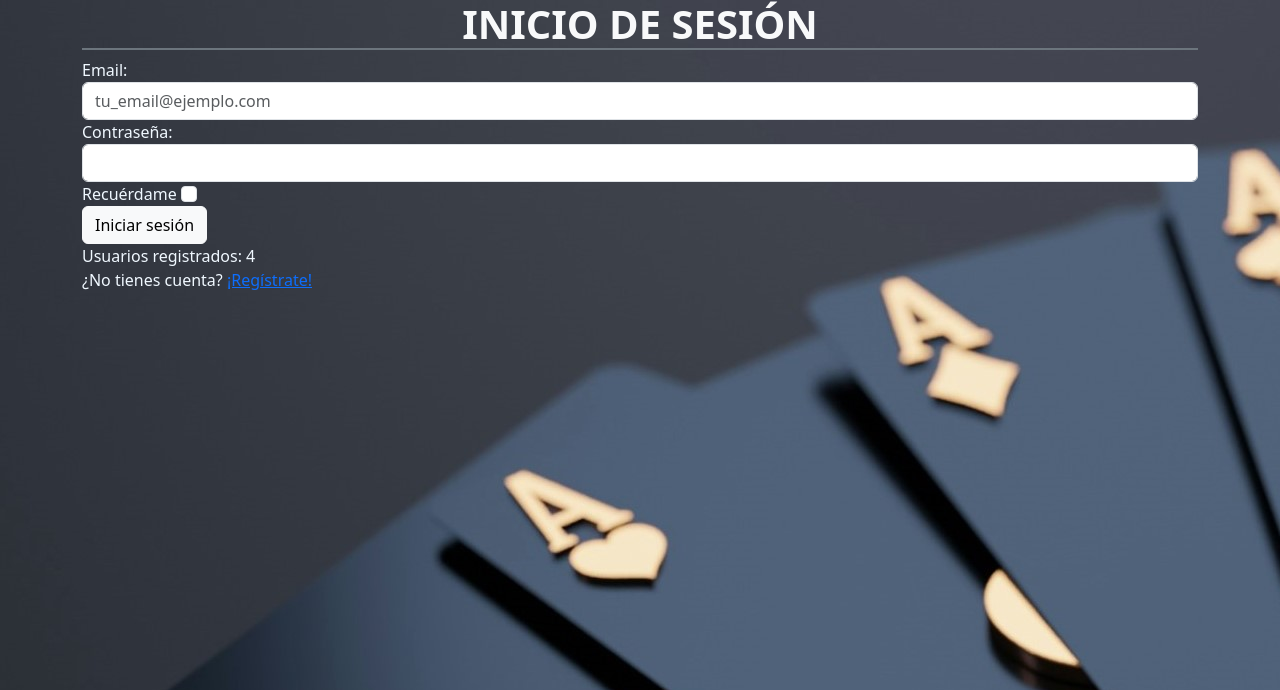
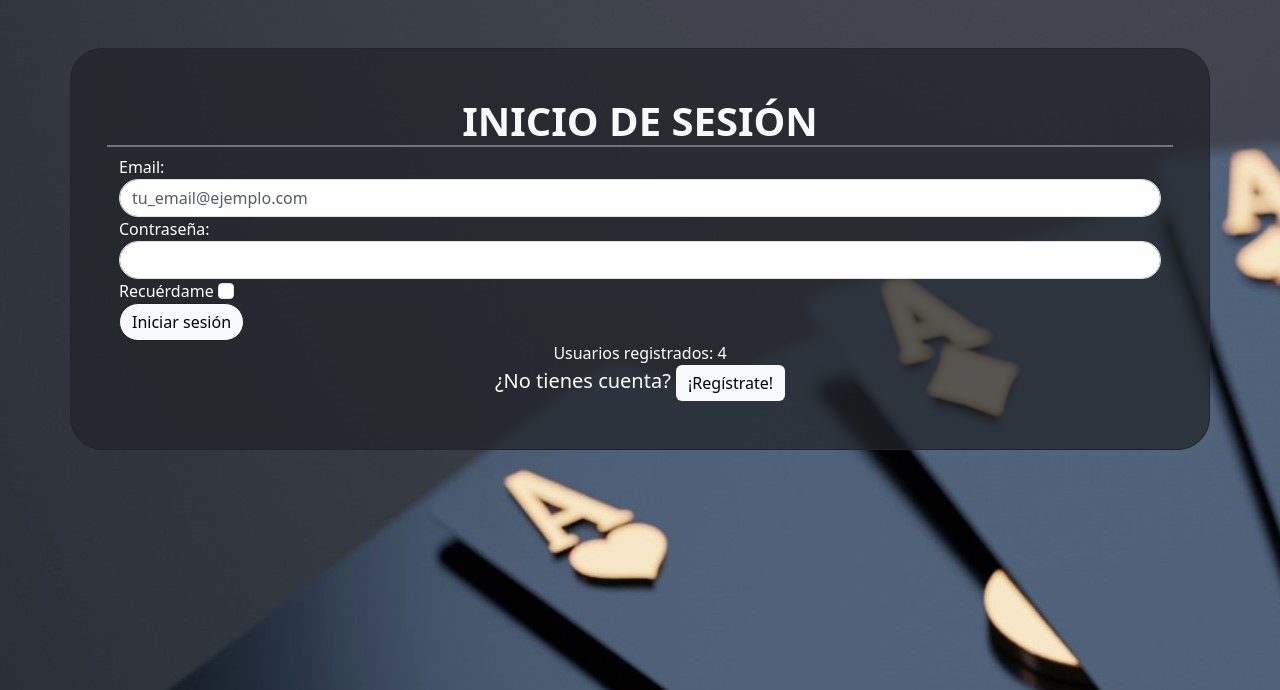
Before and after one commit to vasile-cosma/Vasile-s_Clover, a PHP site: page /app/index.php in a window 1280 px wide. Shown: the top 690 px of the page. Run offline with PHP 8.4, Linux system fonts and the light colour scheme; data comes from the database, SQL or seed files in the repository; both versions use the stored data as it was after the commit.

Commit message:
23/12/2025

```diff
--- a/app/index.php
+++ b/app/index.php
@@ -29,9 +29,15 @@ if ($_SERVER['REQUEST_METHOD'] == 'POST') {
 
     if (!isset($password) || empty($password)) {
         $errors[] = 'ERROR: Debe introducir una contraseña.';
-    } else if (isset($user) && !password_verify($password, $user->getPassword())) {
+    } elseif (isset($user) && !password_verify($password, $user->getPassword())) {
         $errors[] = 'ERROR: La contraseña introducida no es correcta.';
     }
+
+    // Validamos que la contraseña tenga 8 caracteres
+    if (strlen($pwdRegistro) < minCharPwd)
+        array_push($errors, "ERROR: La contraseña debe tener mínimo " . minCharPwd . " caracteres");
+
+
 }
 
 ?>
@@ -47,36 +53,44 @@ if ($_SERVER['REQUEST_METHOD'] == 'POST') {
     <link rel="stylesheet" href="./static/css/index.css">
 </head>
 
-<body>
+<body class="bg">
     <?php
 
     if (!empty($errors)) {
-        echo '<ul>';
+        echo '<ul class="list-inline">';
         foreach ($errors as $error) {
-            echo '<li>' . $error . '</li>';
+            echo '<li class="list-inline-item">' . $error . '</li>';
         }
         echo '</ul>';
     }
     ?>
-    <div class="container">
-        <h1 class="fw-bold text-center text-light border-bottom border-2 border-secondary">INICIO DE SESIÓN</h1>
+    <div class="container mt-5 border border-dark rounded-5 p-5 card p-4 bg-dark bg-opacity-75 text-white">
+        <div class="overlay"> </div>
+        <div class="row">
+            <h1 class="fw-bold text-center text-light border-bottom border-2 border-secondary">INICIO DE SESIÓN</h1>
+        </div>
         <form method="post" novalidate>
-            <div class="form-group">
+            <div class="form-group" class="row">
                 <label for="email">Email:</label>
-                <input type="email" name="email" id="email" placeholder="tu_email@ejemplo.com" class="form-control">
+                <input type="email" name="email" id="email" placeholder="tu_email@ejemplo.com"
+                    class="form-control border rounded-pill">
             </div>
             <div class="form-group">
                 <label for="password">Contraseña:</label>
-                <input type="password" name="password" id="password" class="form-control">
+                <input type="password" name="password" id="password" class="form-control border rounded-pill">
             </div>
             <div class="form-group">
                 <label for="recuerdame">Recuérdame</label>
-                <input type="checkbox" name="recuerdame" id="recuerdame" class="form-check-input">
+                <input type="checkbox" name="recuerdame" id="recuerdame" value="true" class="form-check-input">
             </div>
-            <button type=" submit" value="submit" class="btn btn-light">Iniciar sesión</button>
+            <button type=" submit" value="submit"
+                class="control-form btn btn-light border border-dark rounded-pill">Iniciar
+                sesión</button>
         </form>
-        <div>Usuarios registrados: <?= $registeredUsers ?></div>
-        <div>¿No tienes cuenta? <a href="register.php">¡Regístrate!</a></div>
+        <div class="text-center">Usuarios registrados: <?= $registeredUsers ?></div>
+        <div class="text-center lead">¿No tienes cuenta? <a href="register.php" class="btn btn-light">¡Regístrate!</a>
+        </div>
+
     </div>
 
 </body>
--- a/app/static/css/index.css
+++ b/app/static/css/index.css
@@ -1,4 +1,17 @@
-body {
+.bg {
     background-image: url("../images/background.jpg");
     color: aliceblue;
 }
+
+.btn:hover {
+    background-color: rgba(216, 185, 13, 0.945);
+    border: black;
+}
+
+.btn {
+    border: black;
+}
+
+.form-check-input:checked {
+    background-color: rgba(216, 185, 13, 0.945);
+}
--- a/entities/User.php
+++ b/entities/User.php
@@ -8,8 +8,9 @@ class User
     private $firstName;
     private $lastName;
     private $birthDate;
+    private $balance;
 
-    public function __construct($email, $password, $username, $firstName, $lastName, $birthDate, $id = null)
+    public function __construct($email, $password, $username, $firstName, $lastName, $birthDate, $balance, $id = null)
     {
         $this->id = $id;
         $this->setEmail($email);
@@ -18,6 +19,7 @@ class User
         $this->setFirstName($firstName);
         $this->setLastName($lastName);
         $this->setBirthDate($birthDate);
+        $this->setBalance($balance);
     }
 
     // Getters
@@ -56,6 +58,11 @@ class User
         return $this->birthDate;
     }
 
+    public function getBalance()
+    {
+        return $this->balance;
+    }
+
     // Setters
     public function setEmail($email)
     {
@@ -86,5 +93,9 @@ class User
     {
         $this->birthDate = $birthDate;
     }
+    public function setBalance($balance)
+    {
+        $this->balance = $balance;
+    }
 
 }
```
Also changed, not shown: data-access/BlackjackDataAccess.php (+38 -9 lines), tests.php (+6 -6 lines), database/blackjack.db.
